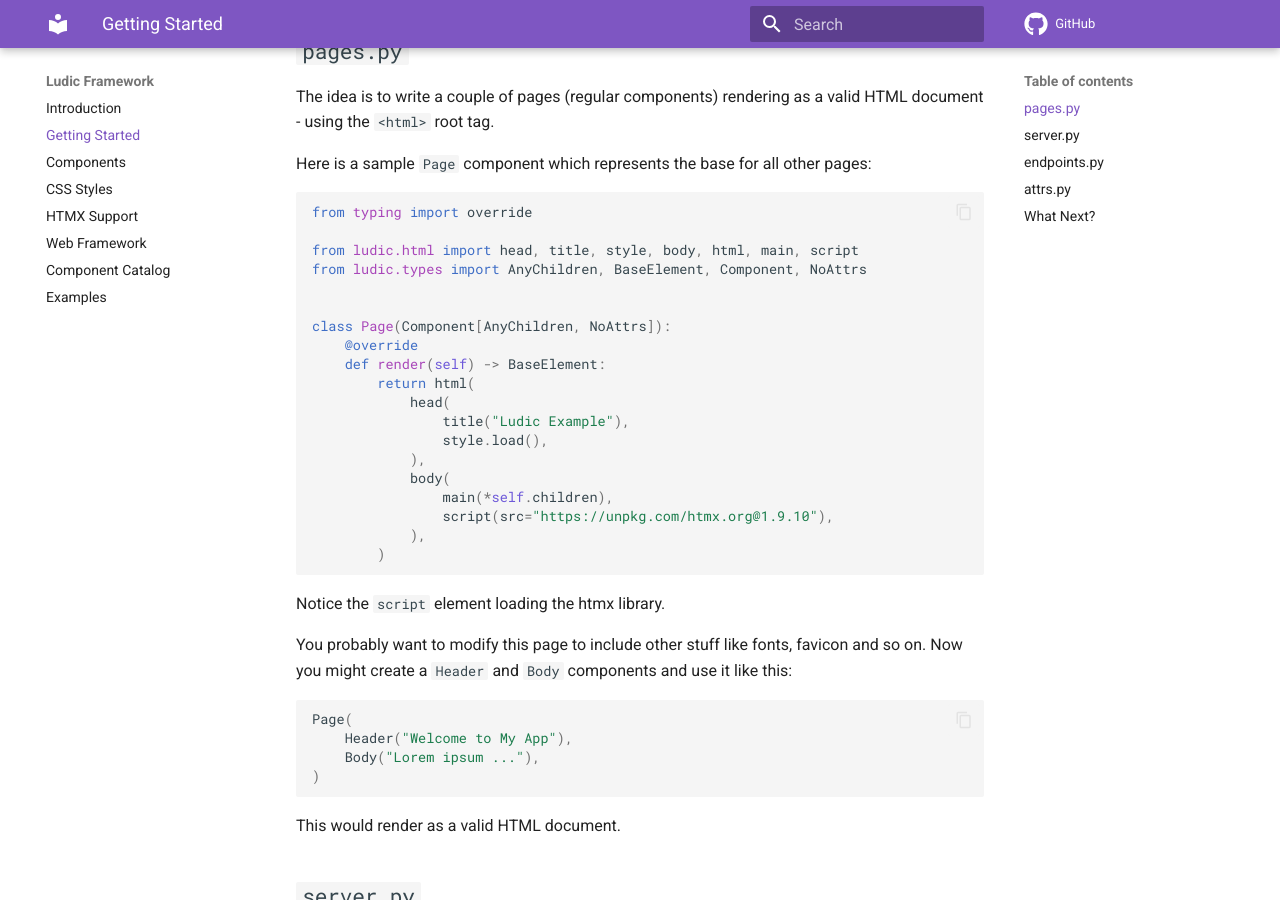
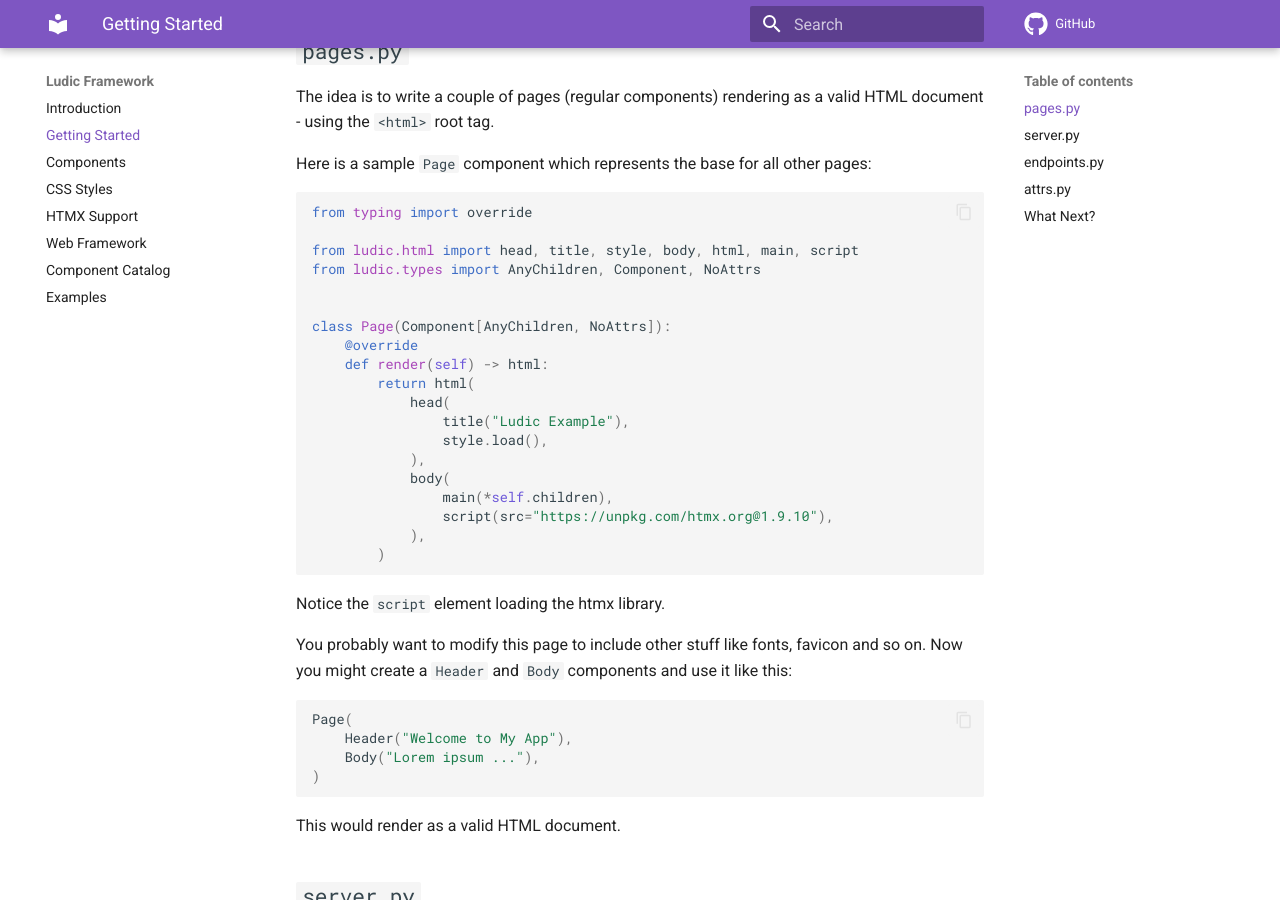
Before and after one commit to getludic/ludic, an MkDocs documentation site: the page built from docs/getting-started.md, in a window 1280 px wide and 900 px high, scrolled down 635 px. Built offline with MkDocs 1.6.1 and Material for MkDocs 9.7.7, drawn with Linux system fonts in a browser that asks for light colours; comment, search, counter and statistics services are not loaded.

Commit message:
docs: Remove unnecessary import

```diff
--- a/docs/getting-started.md
+++ b/docs/getting-started.md
@@ -32,12 +32,12 @@ Here is a sample `Page` component which represents the base for all other pages:
 from typing import override
 
 from ludic.html import head, title, style, body, html, main, script
-from ludic.types import AnyChildren, BaseElement, Component, NoAttrs
+from ludic.types import AnyChildren, Component, NoAttrs
 
 
 class Page(Component[AnyChildren, NoAttrs]):
     @override
-    def render(self) -> BaseElement:
+    def render(self) -> html:
         return html(
             head(
                 title("Ludic Example"),
```
